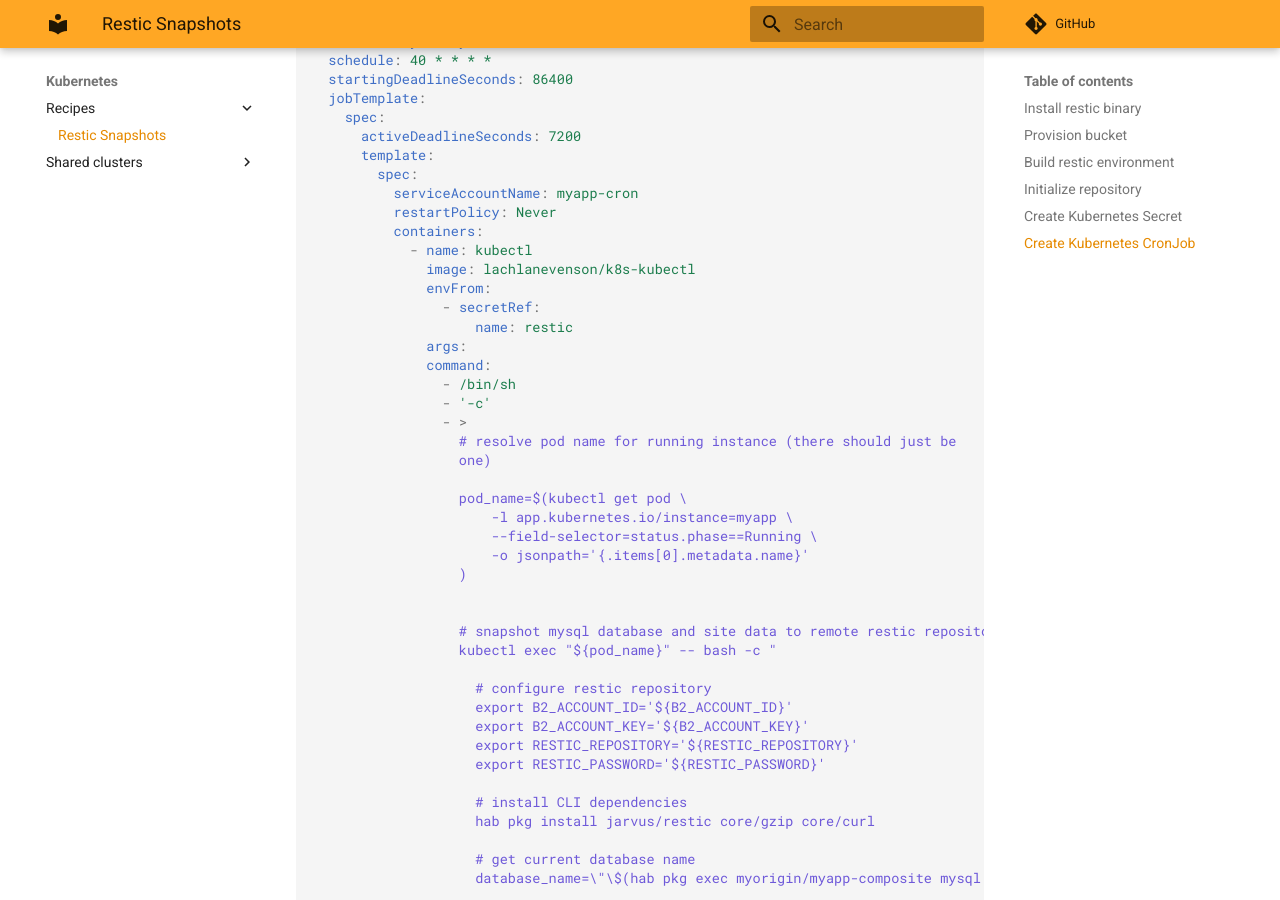
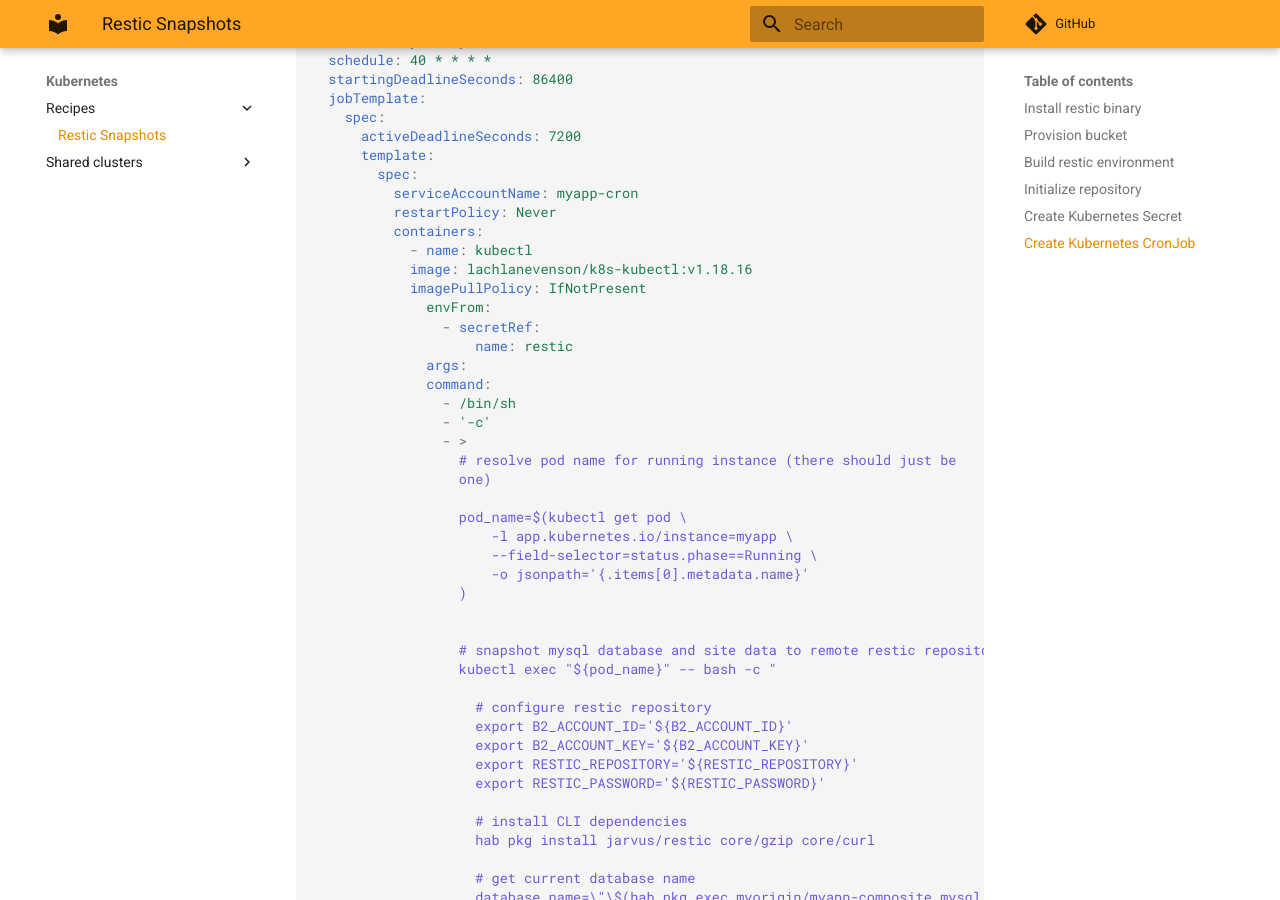
Before and after one commit to JarvusLabs/library, an MkDocs documentation site: the page built from docs/kubernetes/recipes/restic-snapshots.md, in a window 1280 px wide and 900 px high, scrolled down 2757 px. Built offline with MkDocs 1.6.1 and Material for MkDocs 9.7.7, drawn with Linux system fonts in a browser that asks for light colours; nearby versions of some CDN libraries; comment, search, counter and statistics services are not loaded.

Commit message:
chore(k8s): pin k8s-kubectl image to tag v1.18.16 and pull IfNotPresent

```diff
--- a/docs/kubernetes/recipes/restic-snapshots.md
+++ b/docs/kubernetes/recipes/restic-snapshots.md
@@ -151,7 +151,8 @@ spec:
           restartPolicy: Never
           containers:
             - name: kubectl
-              image: lachlanevenson/k8s-kubectl
+            image: lachlanevenson/k8s-kubectl:v1.18.16
+            imagePullPolicy: IfNotPresent
               envFrom:
                 - secretRef:
                     name: restic
```
